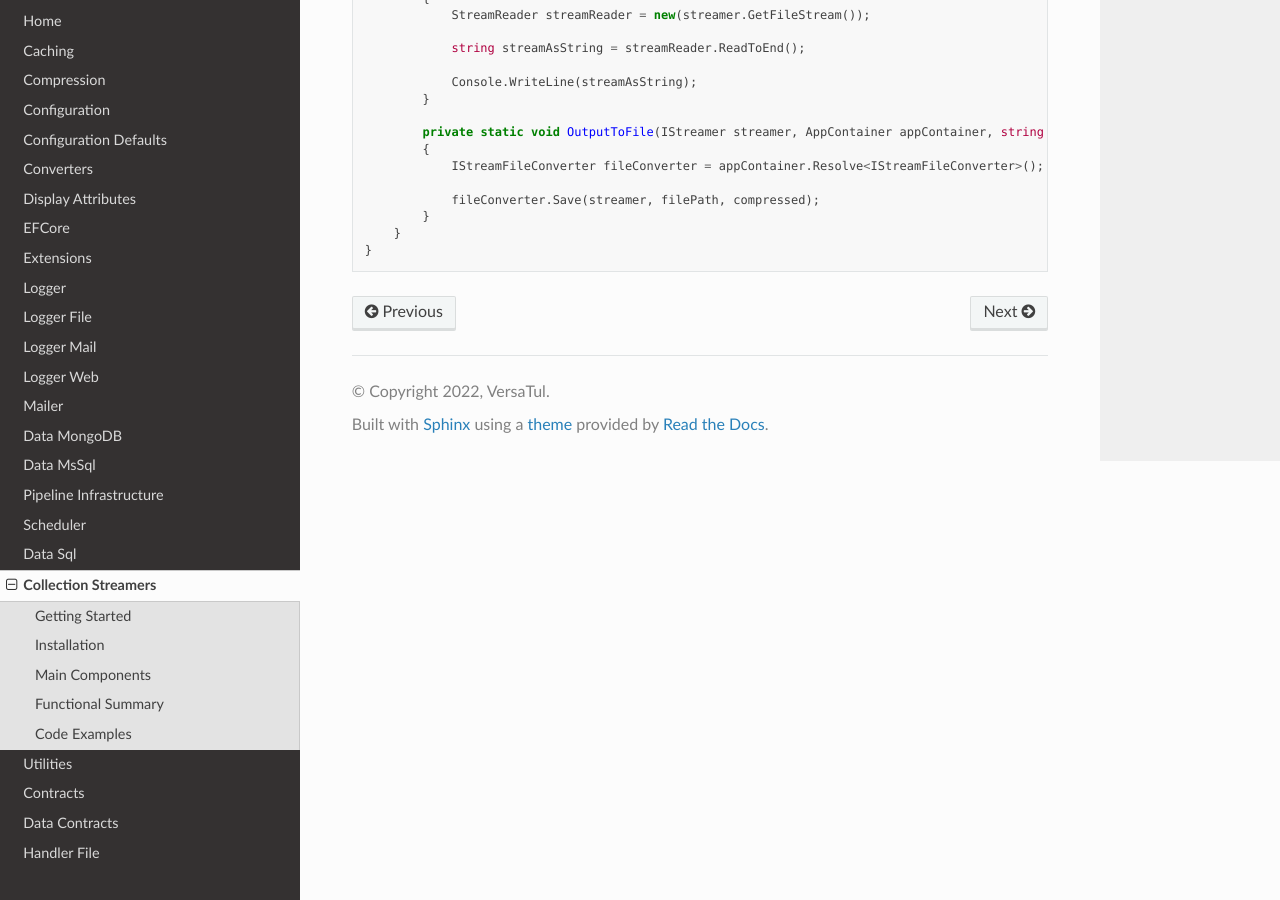
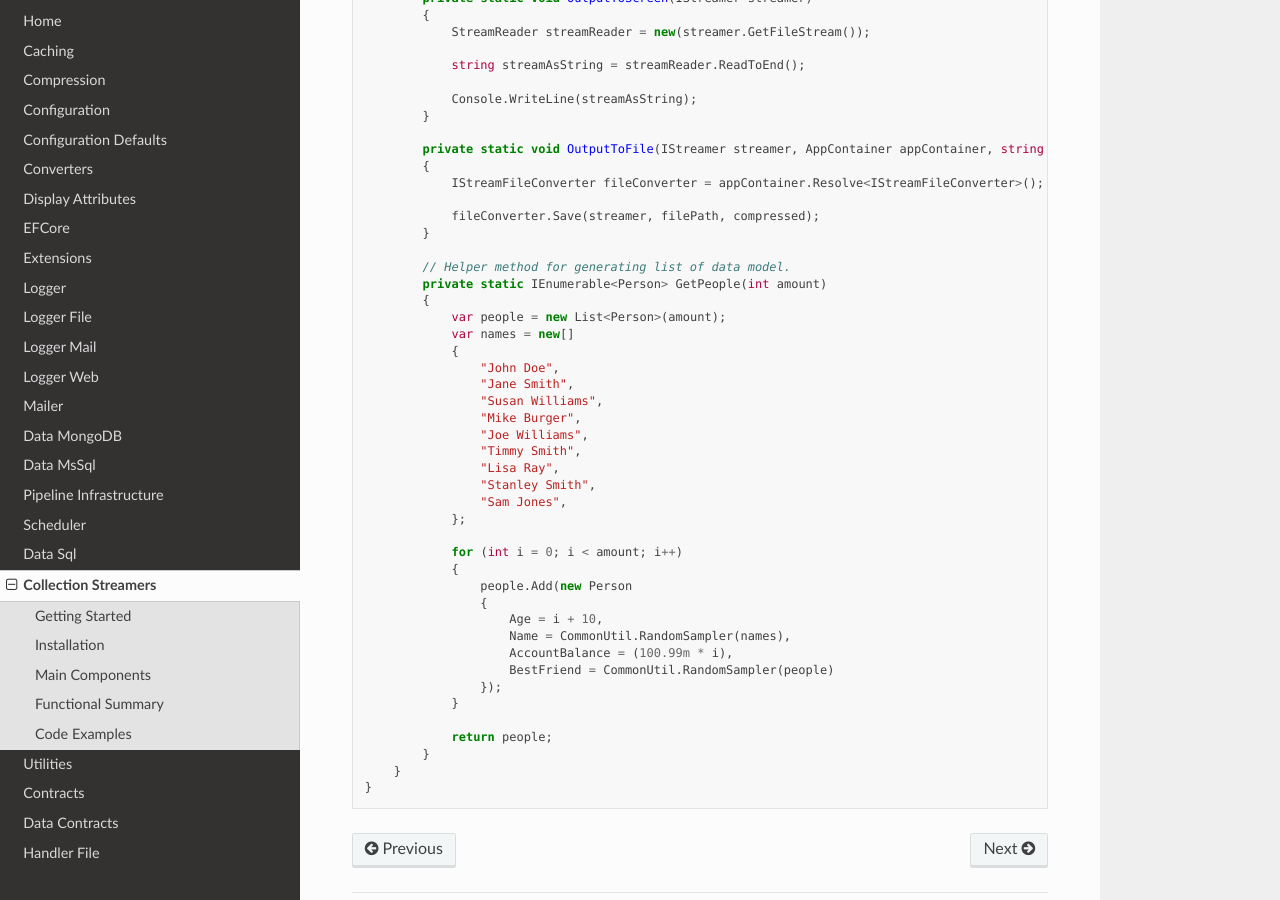
Before and after one commit to BjornWilliams/DocsVersaTul, a Sphinx documentation site: the page built from docs/source/streamers.rst, in a window 1280 px wide and 900 px high, scrolled down 5094 px. Built offline with Sphinx 7.4.7 and the Read the Docs theme 2.0.0, drawn with Linux system fonts in a browser that asks for light colours.

Commit message:
Update streamers.rst

```diff
--- a/docs/source/streamers.rst
+++ b/docs/source/streamers.rst
@@ -156,13 +156,14 @@ Code Examples
             protected override void Load(ContainerBuilder builder)
             {
                 // Configs
+
                 // VersaTul.Configuration.Defaults.Mailer
                 var configSettings = new Builder().AddOrReplace(new[]
                 {
-                            new KeyValuePair<string,object>("FromAddress", "author@versatul.com"),
-                            new KeyValuePair<string,object>("ToAddress", "joesmith@domain.com"),
-                            new KeyValuePair<string,object>("SmtpServer", "127.0.0.1"),
-                            new KeyValuePair<string,object>("SmtpPort", 25)
+                    new KeyValuePair<string,object>("FromAddress", "author@versatul.com"),
+                    new KeyValuePair<string,object>("ToAddress", "joesmith@domain.com"),
+                    new KeyValuePair<string,object>("SmtpServer", "127.0.0.1"),
+                    new KeyValuePair<string,object>("SmtpPort", 25)
                 }).BuildConfig();
 
                 builder.RegisterInstance(configSettings);
@@ -279,5 +280,36 @@ Code Examples
 
                 fileConverter.Save(streamer, filePath, compressed);
             }
+
+            // Helper method for generating list of data model.
+            private static IEnumerable<Person> GetPeople(int amount)
+            {
+                var people = new List<Person>(amount);
+                var names = new[]
+                {
+                    "John Doe",
+                    "Jane Smith",
+                    "Susan Williams",
+                    "Mike Burger",
+                    "Joe Williams",
+                    "Timmy Smith",
+                    "Lisa Ray",
+                    "Stanley Smith",
+                    "Sam Jones",
+                };
+
+                for (int i = 0; i < amount; i++)
+                {
+                    people.Add(new Person
+                    {
+                        Age = i + 10,
+                        Name = CommonUtil.RandomSampler(names),
+                        AccountBalance = (100.99m * i),
+                        BestFriend = CommonUtil.RandomSampler(people)
+                    });
+                }
+
+                return people;
+            }
         }
     }
```
